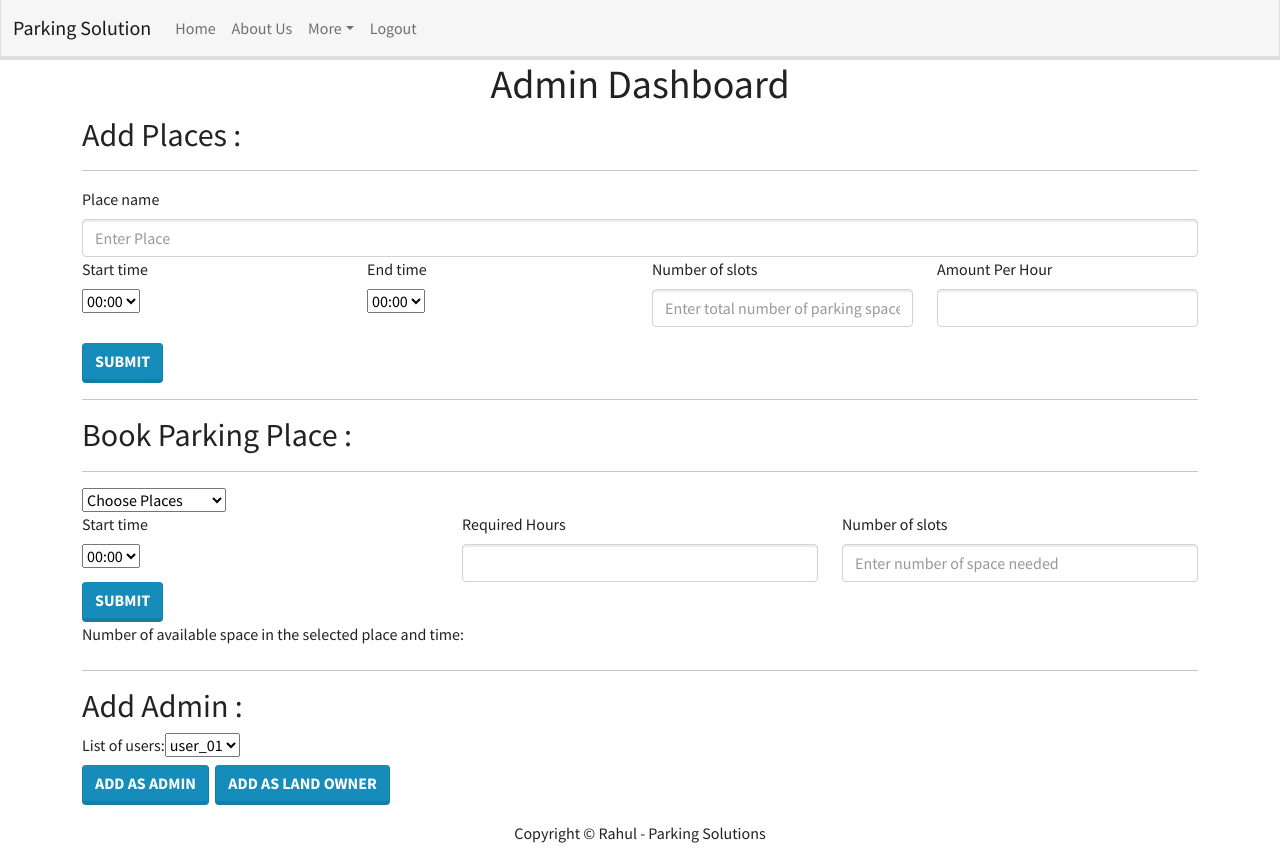
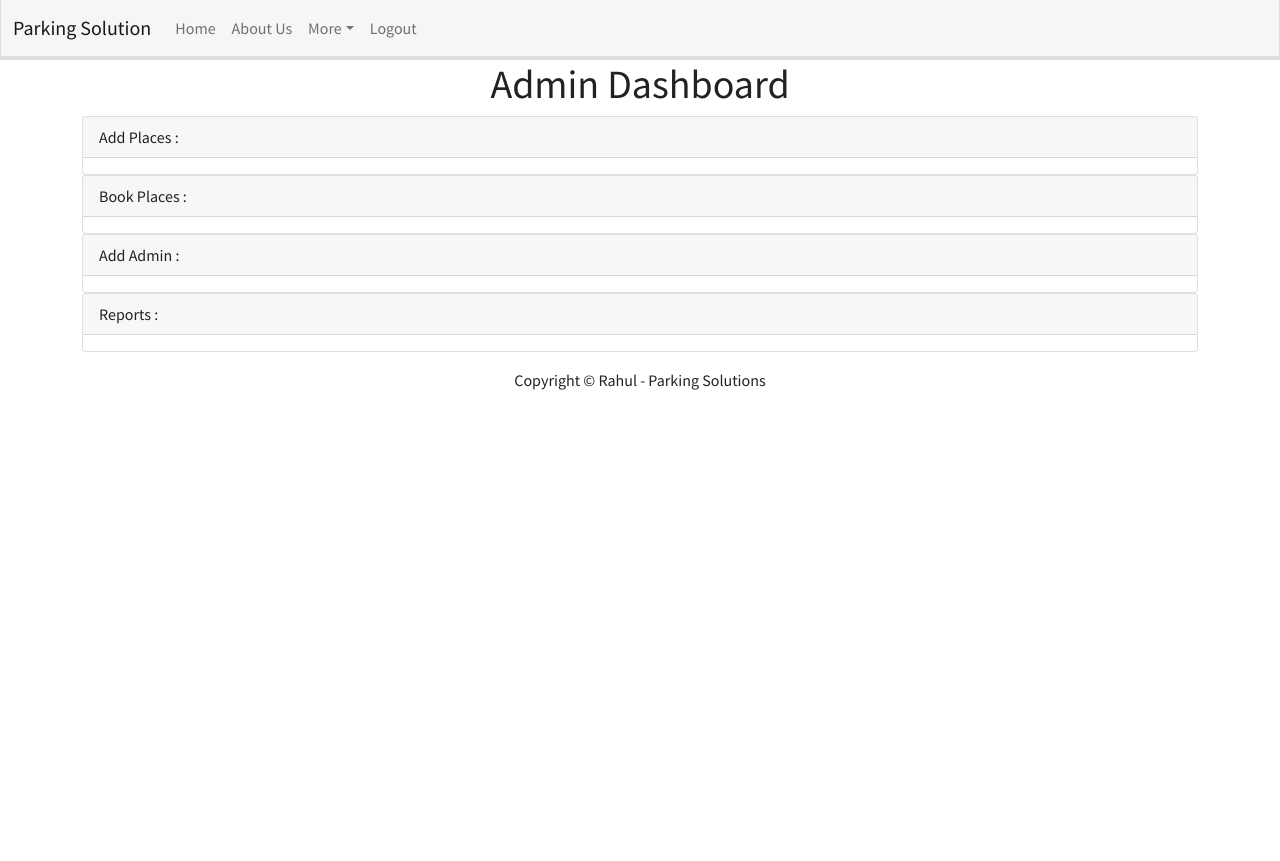
Before and after one commit to mrahulreddy/e-parkingSolution, a React (Create React App) app in the folder frontend/: page /dashboard in a window 1280 px wide. After the commit the page ends 800 px from the top, so only its background shows below. Built offline with nearby package versions, Linux system fonts and the light colour scheme.

Commit message:
[admin-page]: Added accordions for admin pages.

```diff
--- a/frontend/src/components/addPlaces.js
+++ b/frontend/src/components/addPlaces.js
@@ -8,6 +8,8 @@ import {
   DropdownButton,
   ButtonGroup,
   Button,
+  Card,
+  Accordion,
 } from "react-bootstrap";
 import TimePicker from "./TimePicker";
 import users_data from "../data/users";
@@ -16,8 +18,6 @@ const addPlaces = () => {
     <div>
       <Container>
         <Form>
-          <h2> Add Places :</h2>
-          <hr />
           <Form.Group className="mb-3">
             <Form.Label>Place name</Form.Label>
             <Form.Control type="text" placeholder="Enter Place" />
@@ -47,7 +47,6 @@ const addPlaces = () => {
             Submit
           </Button>
         </Form>
-        <hr />
       </Container>
     </div>
   );
--- a/frontend/src/components/dashboard.js
+++ b/frontend/src/components/dashboard.js
@@ -9,13 +9,15 @@ import {
   DropdownButton,
   ButtonGroup,
   Button,
+  Card,
+  Accordion,
 } from "react-bootstrap";
 import TimePicker from "./TimePicker";
 import users_data from "../data/users";
 import AddPlaces from "./addPlaces";
 import AddAdmin from "./addAdmin";
 import BookPlace from "./bookPlace";
-
+import Reports from "./reports";
 const dashboard = () => {
   return (
     <div>
@@ -24,9 +26,59 @@ const dashboard = () => {
           <center>Admin Dashboard</center>
         </h1>
       </Container>
-      <AddPlaces />
-      <BookPlace />
-      <AddAdmin />
+      <Container>
+        <Accordion>
+          <Card>
+            <Accordion.Toggle as={Card.Text} variant="link" eventKey="0">
+              <Card.Header> Add Places :</Card.Header>
+            </Accordion.Toggle>
+            <Accordion.Collapse eventKey="0">
+              <Card.Body>
+                <AddPlaces />
+              </Card.Body>
+            </Accordion.Collapse>
+          </Card>
+        </Accordion>
+
+        <Accordion>
+          <Card>
+            <Accordion.Toggle as={Card.Text} variant="link" eventKey="0">
+              <Card.Header> Book Places :</Card.Header>
+            </Accordion.Toggle>
+            <Accordion.Collapse eventKey="0">
+              <Card.Body>
+                <BookPlace />
+              </Card.Body>
+            </Accordion.Collapse>
+          </Card>
+        </Accordion>
+
+        <Accordion>
+          <Card>
+            <Accordion.Toggle as={Card.Text} variant="link" eventKey="0">
+              <Card.Header> Add Admin :</Card.Header>
+            </Accordion.Toggle>
+            <Accordion.Collapse eventKey="0">
+              <Card.Body>
+                <AddAdmin />
+              </Card.Body>
+            </Accordion.Collapse>
+          </Card>
+        </Accordion>
+
+        <Accordion>
+          <Card>
+            <Accordion.Toggle as={Card.Text} variant="link" eventKey="0">
+              <Card.Header> Reports :</Card.Header>
+            </Accordion.Toggle>
+            <Accordion.Collapse eventKey="0">
+              <Card.Body>
+                <Reports />
+              </Card.Body>
+            </Accordion.Collapse>
+          </Card>
+        </Accordion>
+      </Container>
     </div>
   );
 };
--- /dev/null
+++ b/frontend/src/components/reports.js
@@ -0,0 +1,7 @@
+import React from "react";
+
+const reports = () => {
+  return <div>work in progress</div>;
+};
+
+export default reports;
```
